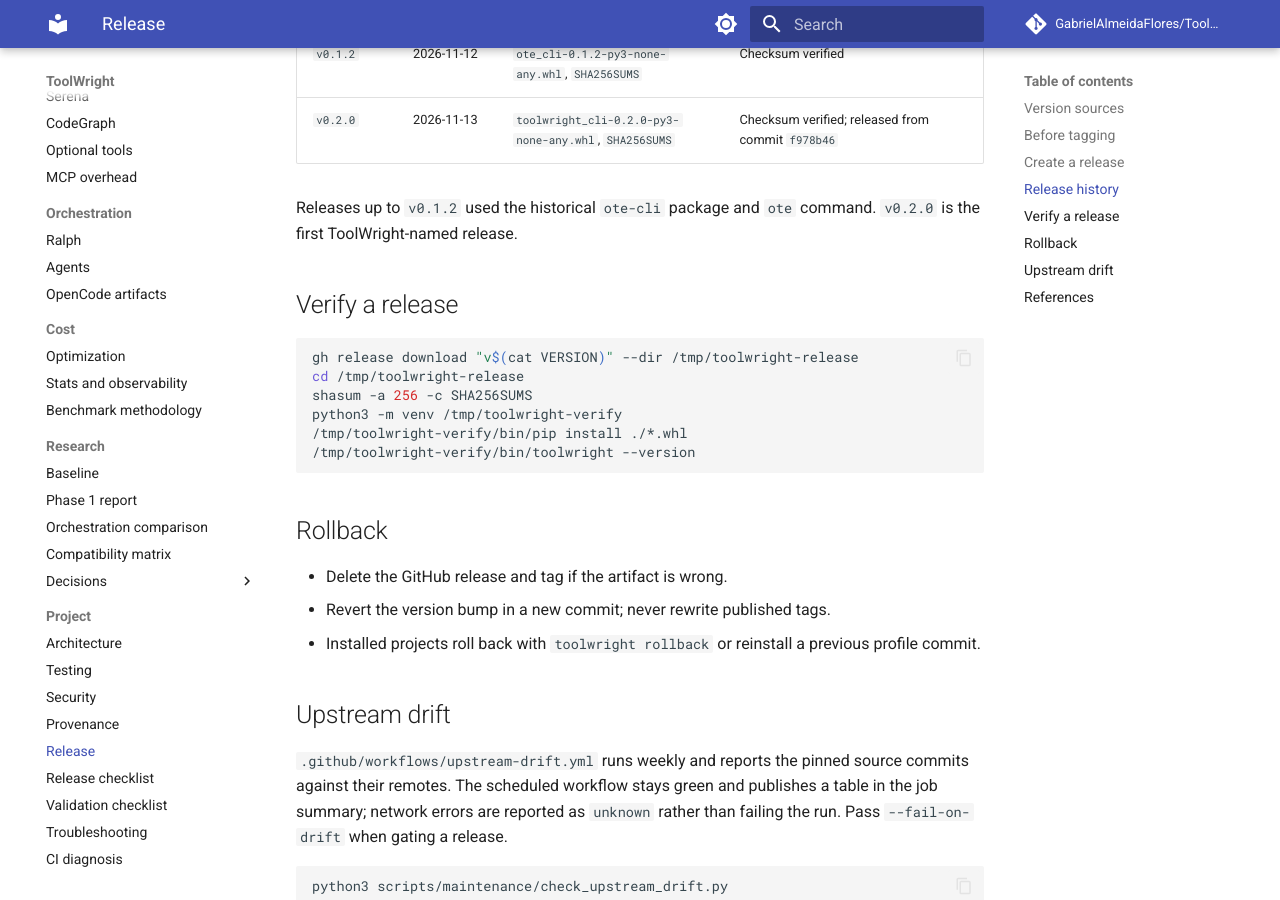
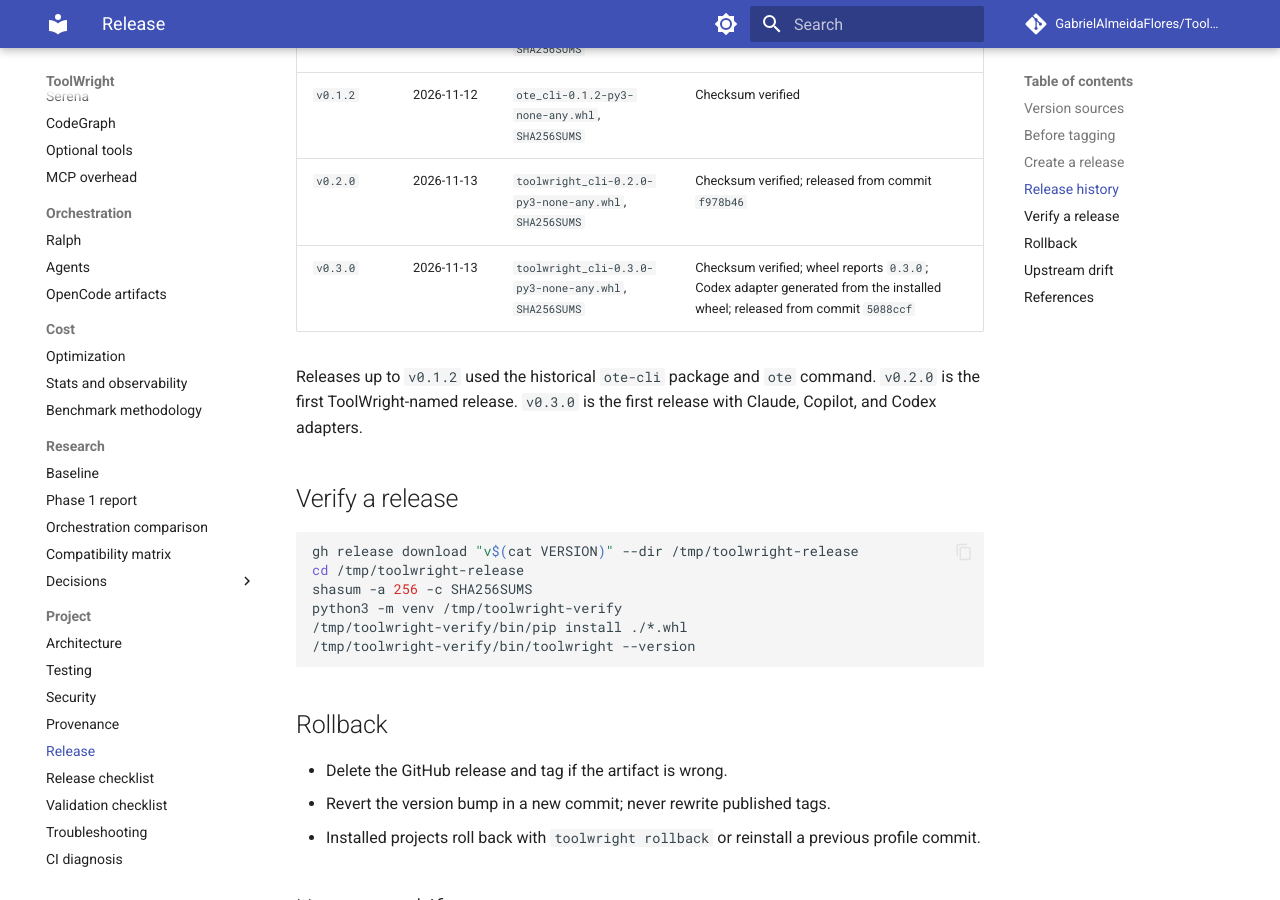
Before and after one commit to GabrielAlmeidaFlores/OPENCODE-TOOL-ENHANCER, an MkDocs documentation site: the page built from docs/release/README.md, in a window 1280 px wide and 900 px high, scrolled down 1496 px. Built offline with MkDocs 1.6.1 and Material for MkDocs 9.7.7, drawn with Linux system fonts in a browser that asks for light colours; comment, search, counter and statistics services are not loaded.

Commit message:
docs: record the 0.3.0 release

```diff
--- a/docs/release/README.md
+++ b/docs/release/README.md
@@ -45,8 +45,9 @@ The workflow never stages or commits. It only publishes artifacts for the tag.
 | `v0.1.1` | 2026-11-12 | `ote_cli-0.1.1-py3-none-any.whl`, `SHA256SUMS` | Checksum verified |
 | `v0.1.2` | 2026-11-12 | `ote_cli-0.1.2-py3-none-any.whl`, `SHA256SUMS` | Checksum verified |
 | `v0.2.0` | 2026-11-13 | `toolwright_cli-0.2.0-py3-none-any.whl`, `SHA256SUMS` | Checksum verified; released from commit `f978b46` |
+| `v0.3.0` | 2026-11-13 | `toolwright_cli-0.3.0-py3-none-any.whl`, `SHA256SUMS` | Checksum verified; wheel reports `0.3.0`; Codex adapter generated from the installed wheel; released from commit `5088ccf` |
 
-Releases up to `v0.1.2` used the historical `ote-cli` package and `ote` command. `v0.2.0` is the first ToolWright-named release.
+Releases up to `v0.1.2` used the historical `ote-cli` package and `ote` command. `v0.2.0` is the first ToolWright-named release. `v0.3.0` is the first release with Claude, Copilot, and Codex adapters.
 
 ## Verify a release
 
```
